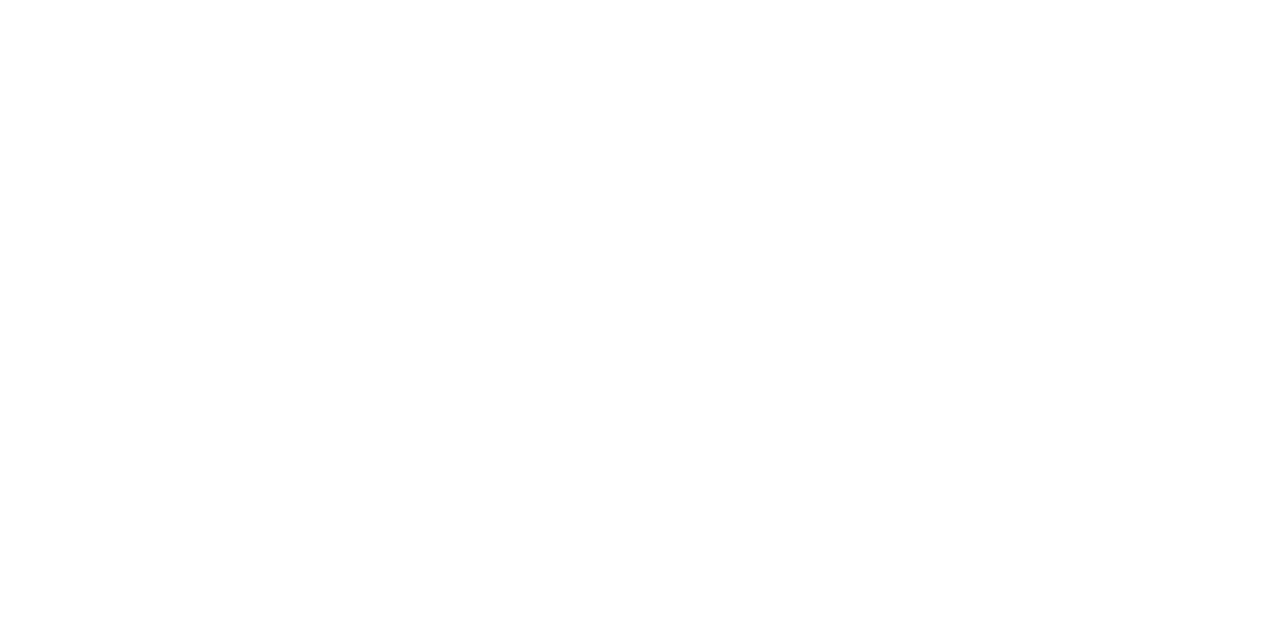
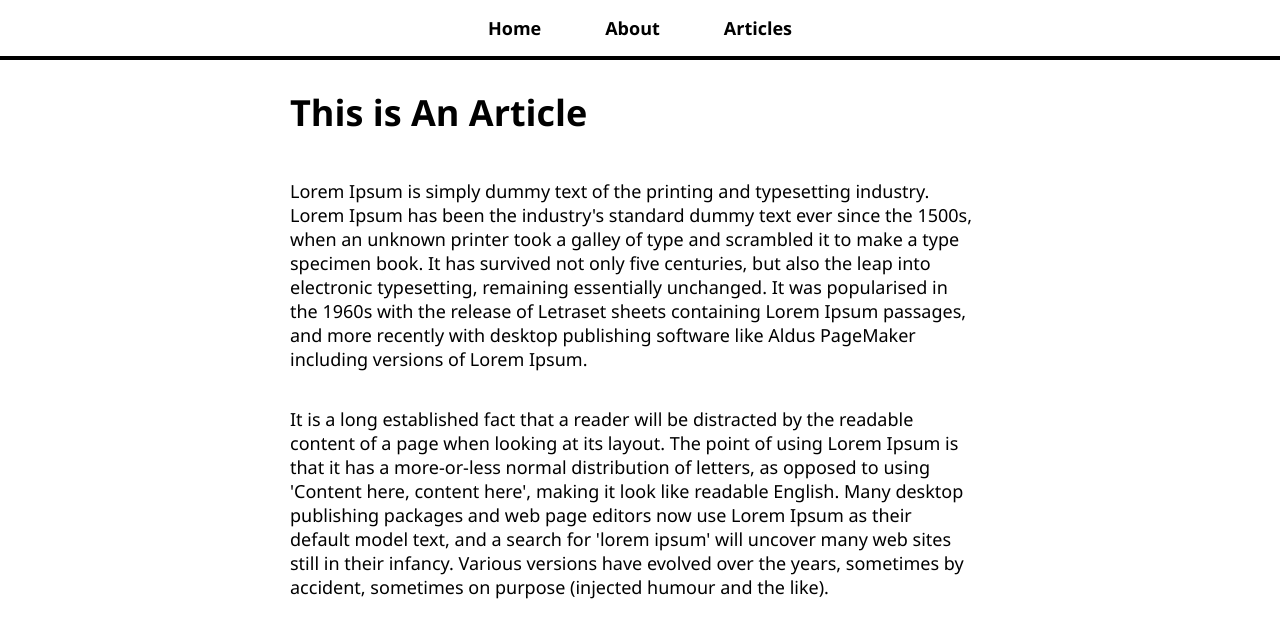
Before and after one commit to justEhmadSaeed/react-blog-app, a React (Create React App) app: page /article/1 in a window 1280 px wide. Shown: the top 638 px of the page. Built offline with nearby package versions, Linux system fonts and the light colour scheme.

Commit message:
📦 NEW: Add navbar

```diff
--- a/src/App.js
+++ b/src/App.js
@@ -2,12 +2,22 @@
 import { BrowserRouter as Router, Route } from "react-router-dom";
 import "./App.css";
 import HomePage from "./pages/HomePage";
+import ArticleList from "./pages/ArticleList";
+import ArticlePage from "./pages/ArticlePage";
+import AboutPage from "./pages/AboutPage";
+import NavBar from "./NavBar";
 
 function App() {
 	return (
 		<Router>
-			<div className="App">
-				<Route path="/" component={HomePage} exact />
+      <div className="App">
+        <NavBar/>
+				<div id="page-body">
+					<Route path="/" component={HomePage} exact />
+					<Route path="/about" component={AboutPage} />
+					<Route path="/article-list" component={ArticleList} />
+					<Route path="/article" component={ArticlePage} />
+				</div>
 			</div>
 		</Router>
 	);
--- /dev/null
+++ b/src/NavBar.js
@@ -0,0 +1,20 @@
+import React from "react";
+import { Link } from "react-router-dom";
+
+const NavBar = () => (
+	<nav>
+		<ul>
+			<li>
+				<Link to="/">Home</Link>
+			</li>
+			<li>
+				<Link to="/about">About</Link>
+			</li>
+			<li>
+				<Link to="/article-list">Articles</Link>
+			</li>
+		</ul>
+	</nav>
+);
+
+export default NavBar;
```
Also changed, not shown: 1 other file (tests, documents, lock files or other folders).
